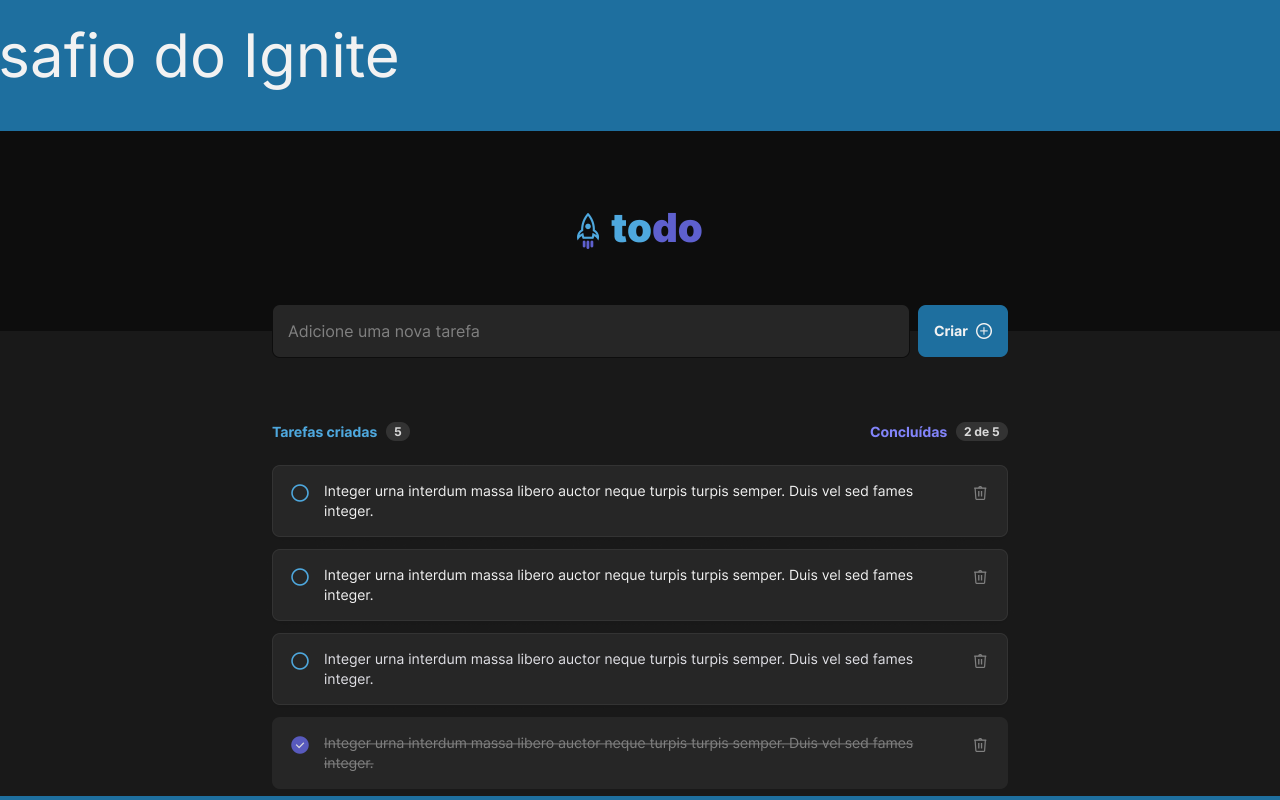
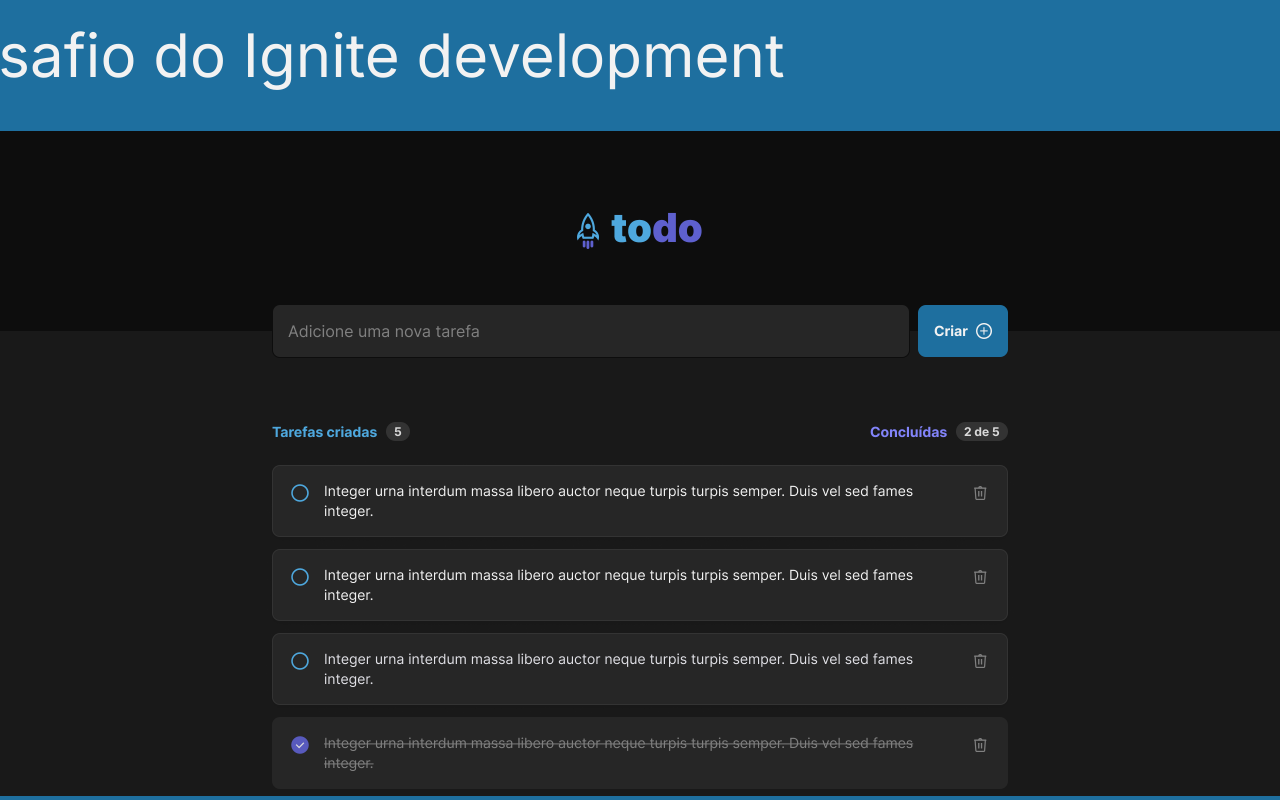
Before and after one commit to guifranchim/todo, a React (Vite) app: page / in a window 1280 px wide. Shown: the top 800 px of the page. Built offline with nearby package versions, Linux system fonts and the light colour scheme.

Commit message:
fix: prod landing page

```diff
--- a/src/pages/LandingPage/index.tsx
+++ b/src/pages/LandingPage/index.tsx
@@ -7,7 +7,7 @@ function LandingPage() {
     <section className={styles.container}>
       <article className={styles.title_container}>
         <h1>To do List</h1>
-        <h2>Desafio do Ignite</h2>
+        <h2>Desafio do Ignite development</h2>
       </article>
       <article>
         <Link to="/to-do">
```
